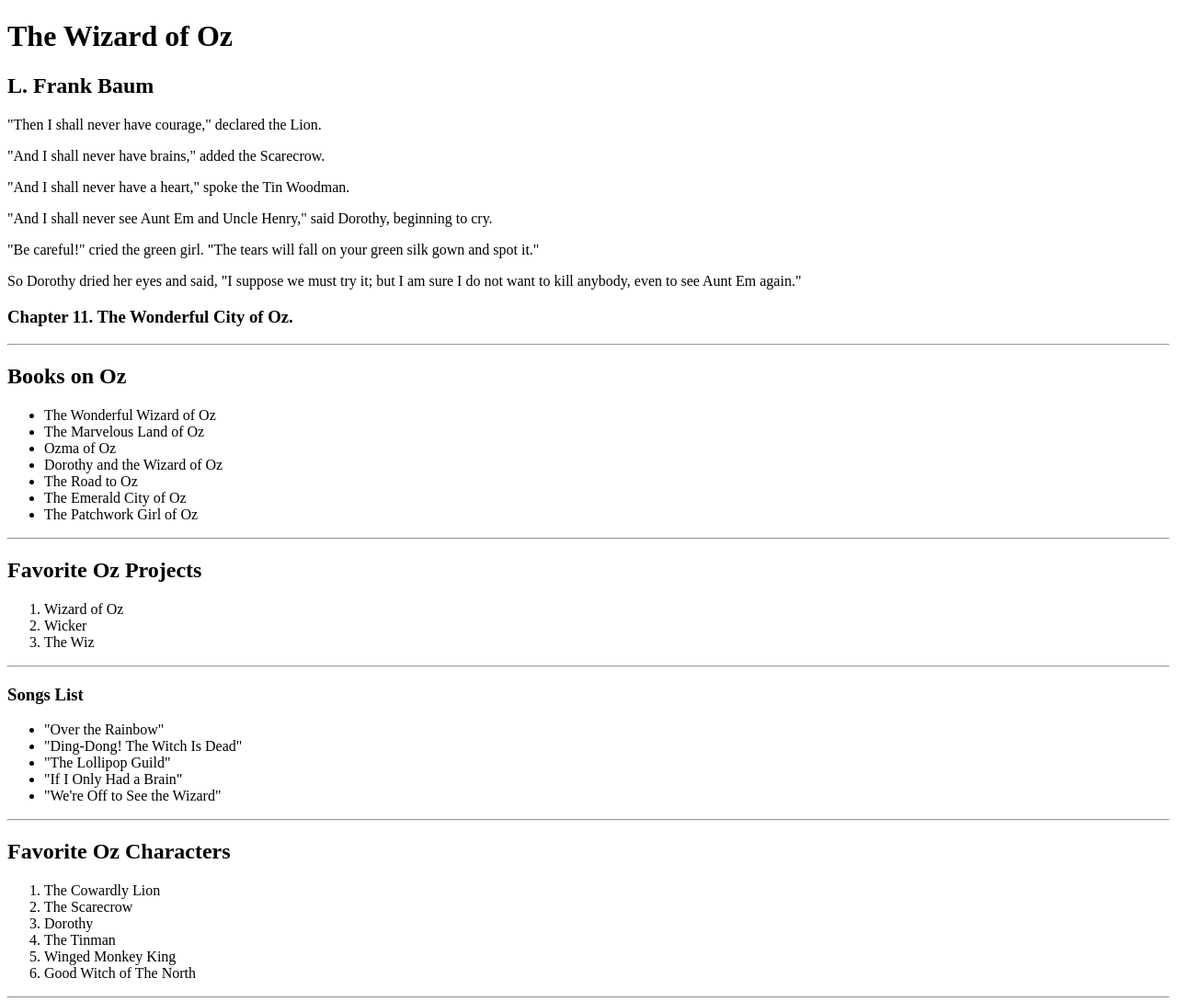
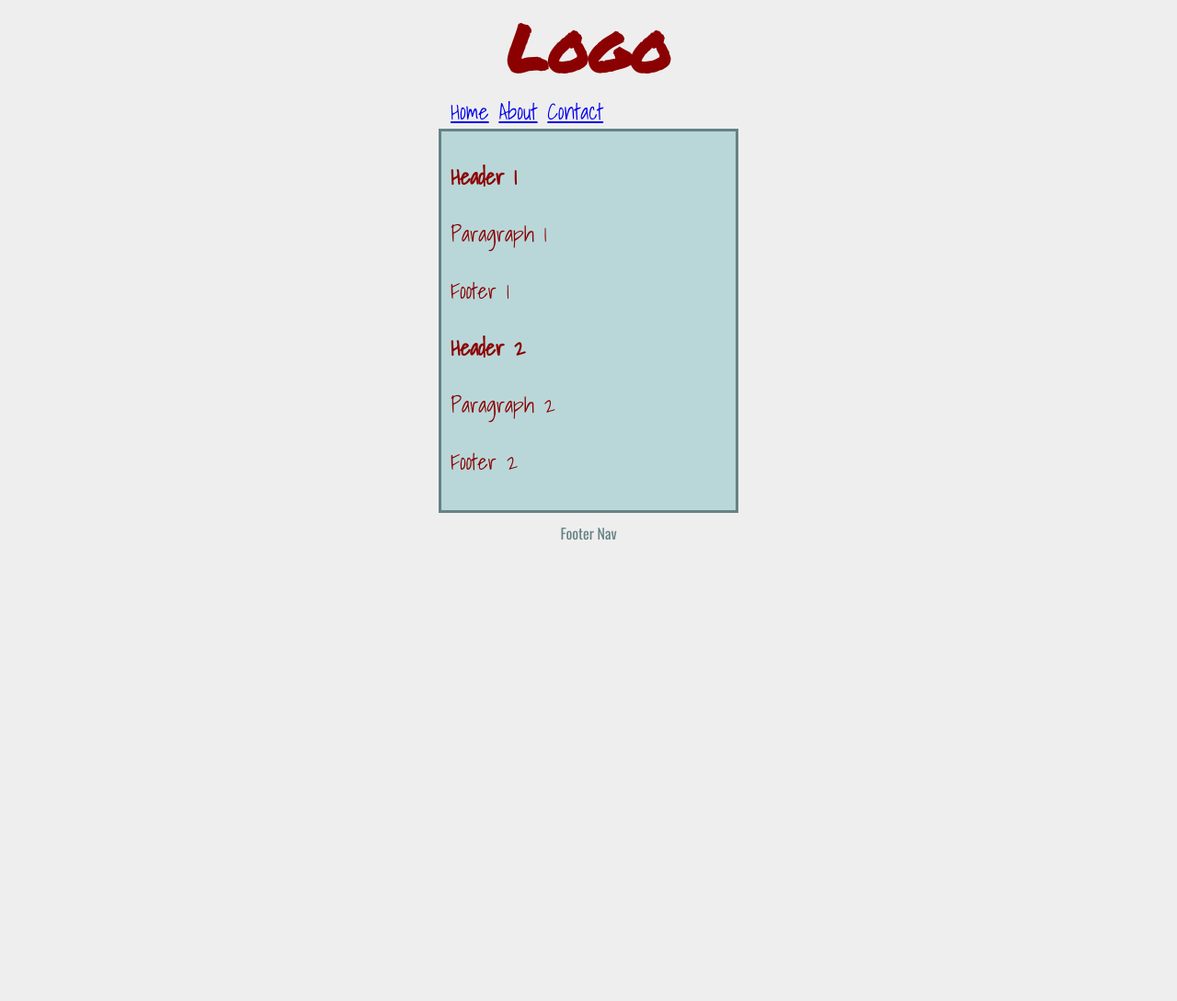
Before and after one commit to MohamudAynab/webdevcourse, a plain HTML site: page index.html in a window 1280 px wide. Shown: the top 1089 px of the page at 92% size. After the commit the page ends 800 px from the top, so only its background shows below. Drawn offline with nearby package versions, Linux system fonts and the light colour scheme.

Commit message:
html containers

```diff
--- a/index.html
+++ b/index.html
@@ -1,93 +1,54 @@
 <!DOCTYPE html>
 <html>
-  <head>
-    <meta charset="utf-8">
-    <meta name="viewport" content="width=device-width">
-    <title>The Adventure</title>
-    <link href="style.css" rel="stylesheet" type="text/css" />
-  </head>
-  <body>
 
-   <h1>The Wizard of Oz</h1>
-   <h2>L. Frank Baum</h2>
-   <p>"Then I shall never have courage," declared the Lion.</p>
-   <p>"And I shall never have brains," added the Scarecrow.</p>
-   <p>"And I shall never have a heart," spoke the Tin Woodman.</p>
-   <p>"And I shall never see Aunt Em and Uncle Henry," said Dorothy, beginning to cry.</p>
-   <p>"Be careful!" cried the green girl. "The tears will fall on your green silk gown and spot it."</p>
-   <p>So Dorothy dried her eyes and said, "I suppose we must try it; but I am sure I do not want to kill anybody, even to see Aunt Em again."</p>
+<head>
+	<meta charset="utf-8">
+	<meta name="viewport" content="width=device-width">
+	<title>Container Practice #2</title>
+	<link href="style.css" rel="stylesheet" type="text/css" />
+</head>
 
-   <h3>Chapter 11. The Wonderful City of Oz.</h3>
-
-   <hr>
-    <!--List as a Bullet List-->
-   <h2>Books on Oz</h2>
-   <ul>
-    <li>The Wonderful Wizard of Oz</li>
-    <li>The Marvelous Land of Oz</li>
-    <li>Ozma of Oz</li>
-    <li>Dorothy and the Wizard of Oz</li>
-    <li>The Road to Oz</li>
-    <li>The Emerald City of Oz</li>
-    <li>The Patchwork Girl of Oz</li>
-   </ul>
-
-   <hr>
- <!--List as a Numbered List-->
-   <h2>Favorite Oz Projects</h2>
-   <ol>
-    <li>Wizard of Oz</li>
-    <li>Wicker</li>
-    <li>The Wiz</li>
-   </ol>
-
-    <hr>
-
-     <!--List as a Bullet List-->
-   <h3>Songs List</h3>
-   <ul>
-    <li>"Over the Rainbow" </li>
-    <li>"Ding-Dong! The Witch Is Dead"</li>
-    <li>"The Lollipop Guild"</li>
-    <li>"If I Only Had a Brain"</li>
-    <li>"We're Off to See the Wizard"</li>
-   </ul>
-
-   <hr>
-    <!--List as a Numbered List-->
-   <h2>Favorite Oz Characters</h2>
-   <ol>
-    <li>The Cowardly Lion</li>
-    <li>The Scarecrow</li>
-    <li>Dorothy</li>
-    <li>The Tinman</li>
-    <li>Winged Monkey King</li>
-    <li>Good Witch of The North</li>
-   </ol>
-
-   <hr>
-   <h2>HTML Code Samples</h2>
-   <p></p>
-   <h3>Text Formatting</h3>
-   <p> As you style this paragraph, please make this word <b>bold</b>, this <strong>strong</strong>, this <i>italic</i>, and this <em>emphasized</em>.</p>
-
-   <!--This is a link: Link to your Favorite Website-->
-   <h3><a href="https://www.youtube.com/watch?v=dQw4w9WgXcQ">Link RollOver</a></h3>
-
-   <p>Please create a link and then style the colors as: </p> <!--List as a Bullet List-->
-   <ul>
-    <li>Make the regular state of the links green</li>
-    <li>When the link has been visited, make it really dark green.</li>
-    <li>When the link is hovered over, make it a lighter green.</li>
-    <li>When the link is actively clicked, make it darker green, but not as dark as the visited.</li>
-  </ul>
-
-  <hr>
-  <h3>Code Comments</h3>
-  <p>Take a moment to add comments into the HTML and CSS code of your project. Use these comments to label sections of your code in order to make it easier for someone that has never done code before to understand what you are doing.</p>
-  <p>Feel free to update/change any of this content, such as the ranking of your own personal favorites.</p>
-
-
-    <script src="script.js"></script>
-  </body>
+<body>
+  <header>
+    <div>
+      <h1>Logo</h1>
+    </div>
+    <nav>
+	<a href="#">Home</a>
+	<a href="#">About</a>
+	<a href="#">Contact</a>
+    </nav>
+  </header>
+  <main>
+     <div>
+ <article></article>
+      <section>
+       <header>
+        <h1>Header 1</h1>
+        </header>
+        <p>Paragraph 1</p>
+        <footer>
+          <p>Footer 1</p>
+        </footer>
+      </section>
+      <section>
+        <header>
+          <h1>Header 2</h1>
+        </header>
+        <p>Paragraph 2</p>
+        <footer>
+          <p>Footer 2</p>
+        </footer>
+      </section>
+    </article>
+     </div>
+  </main>
+<footer>
+  <div>
+    <nav>
+      <p>Footer Nav</p>
+    </nav>
+  </div>
+</footer>
+</body>
 </html>
--- a/style.css
+++ b/style.css
@@ -1,12 +1,104 @@
-/* Style for hover links */
+/* DO NOT EDIT CSS CODE */
 
-a {
-    font-family: Arial, Helvetica, sans-serif;
+@import url('https://fonts.googleapis.com/css?family=Shadows+Into+Light|Oswald|Permanent+Marker|Montserrat');
+
+body {
+    margin: 0;
+    background-color: #eee;
 }
 
-a:link {color: green;}
-a:visited{color: darkgreen;}
-a:hover {color: lightgreen;}
-a:active{color:darkgreen;}
+html,
+h1,
+h2,
+p {
+    font-family: 'Shadows Into Light', cursive;
+    color: DarkRed;
+    font-size: 24px;
+}
 
-/* Style for hover links */
+main>div>article>section>header>h2 {
+    color: #668284;
+    font-size: 24px;
+}
+
+main>div>article>section>p {
+    font-size: 16px;
+}
+
+main>div>article>section>header>h2,
+main>div>article>section p,
+footer>div>nav>p {
+    text-align: center;
+    margin: 0;
+    padding: 10px;
+    font-family: 'Oswald', sans-serif;
+}
+
+main>div>article {
+    overflow: visible;
+}
+
+main>div>article>section {
+    margin-left: -200%;
+    width: 500%;
+    border-bottom: 3px solid #668284;
+}
+
+main>div>article>section:last-child {
+    border-bottom: none;
+}
+
+header>div>h1 {
+    text-align: center;
+    font-size: 70px;
+    margin: 0;
+    font-family: 'Permanent Marker', cursive;
+}
+
+header>div>nav {
+    margin: 0 0 10px 10px;
+}
+
+header>div>nav>a {
+    padding: 0 15px 10px 20px;
+    font-size: 16px;
+    text-decoration: none;
+    font-family: 'Montserrat', sans-serif;
+    color: #493736;
+}
+
+header>div>nav a:hover {
+    color: #668284;
+}
+
+nav,
+div {
+    width: 300px;
+    margin: auto;
+}
+
+nav:after {
+    content: "";
+    display: table;
+    clear: both;
+}
+
+main>div>article>section p {
+    color: #493736;
+}
+
+main>div {
+    overflow: hidden;
+    border: 3px solid #668284;
+    padding: 10px;
+    background-color: #B9D7D9;
+}
+
+footer>div>nav>p {
+    color: #668284;
+    font-size: 16px;
+}
+
+main>div>article>section>footer>p {
+    font-size: 16px;
+}
```
Also changed, not shown: images/backgroundimage.jpg (added).
